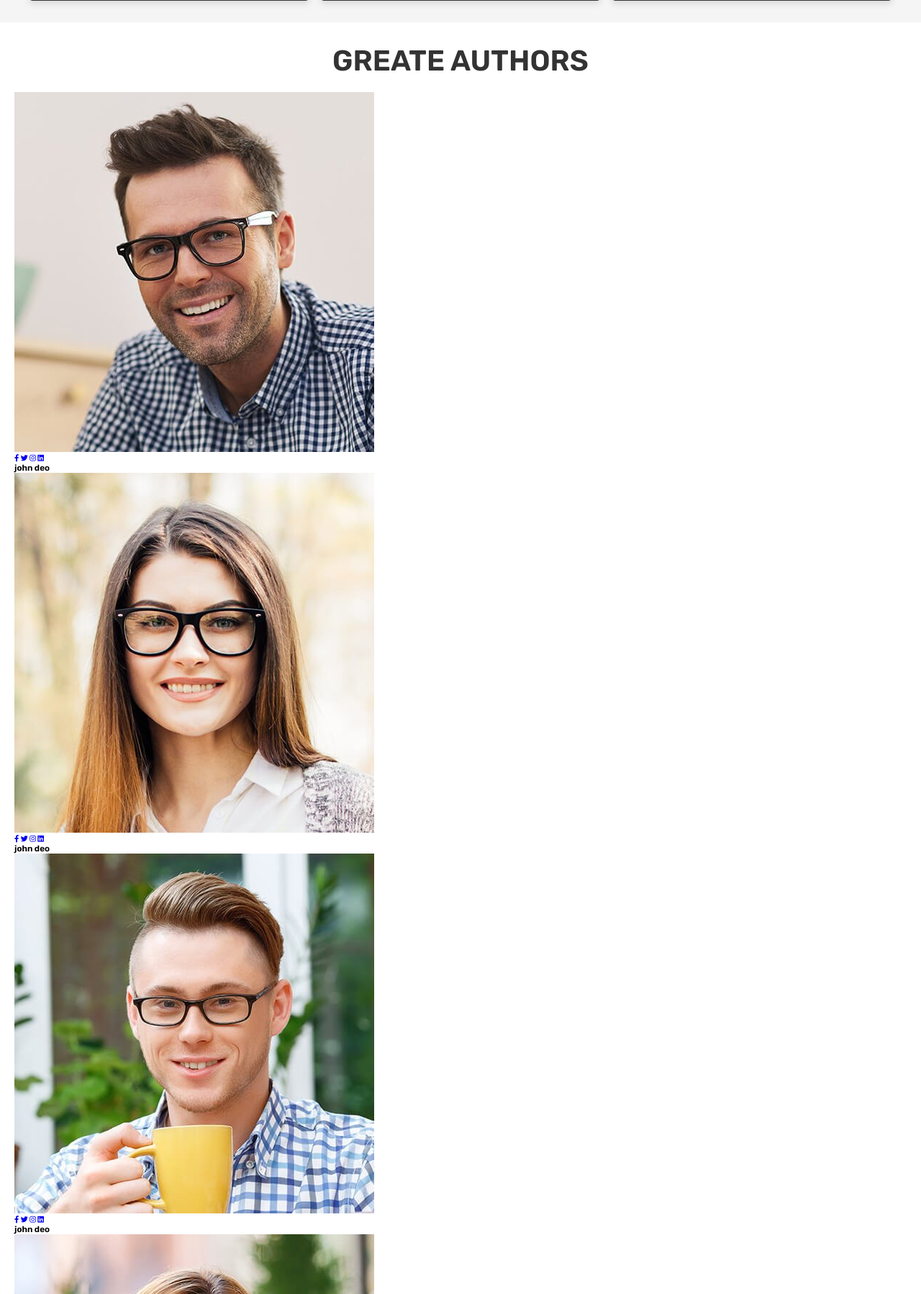
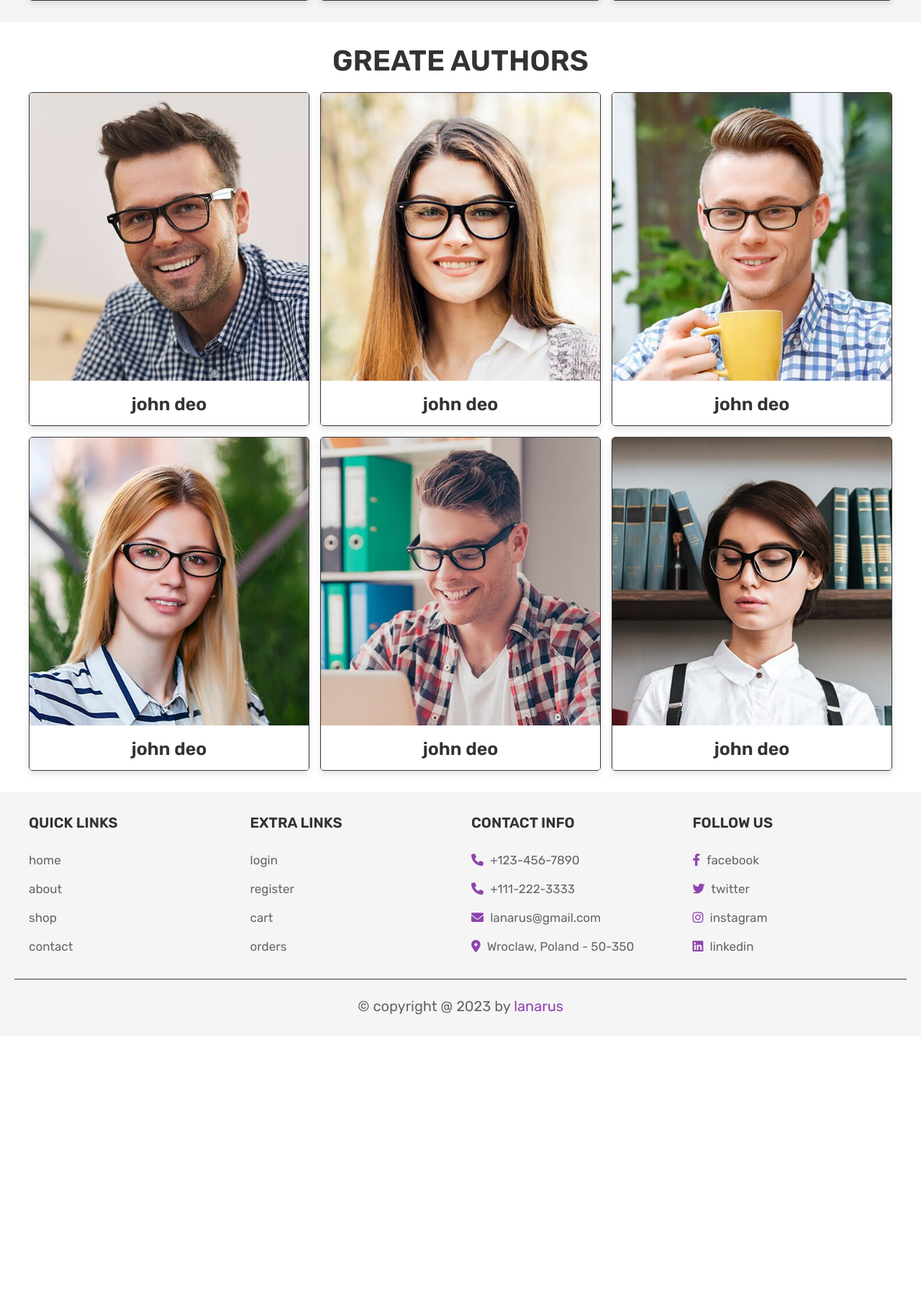
Before and after one commit to Lanarus/book-story, a PHP site: page /about.php in a window 1280 px wide. Shown: the part 1647-3445 px from the top of the page at 72% size. After the commit the page ends 3057 px from the top, so only its background shows below. Run offline with PHP 8.4, Linux system fonts and the light colour scheme; the visitor is signed in with stand-in values (Sample User, id 1); data that the repository does not hold is empty.

Commit message:
style authors

```diff
--- a/css/style1.css
+++ b/css/style1.css
@@ -500,6 +500,64 @@ section{
    margin-top: 1rem;
 }
 
+.authors .box-container{
+   max-width: 1200px;
+   margin:0 auto;
+   display: grid;
+   grid-template-columns: repeat(auto-fit, minmax(30rem, 1fr));
+   align-items: center;
+   gap:1.5rem;
+   justify-content: center;
+}
+
+.authors .box-container .box{
+   position: relative;
+   text-align: center;
+   border:var(--border);
+   box-shadow: var(--box-shadow);
+   overflow: hidden;
+   border-radius: .5rem;
+}
+
+.authors .box-container .box img{
+   width: 100%;
+   height: 40rem;
+   object-fit: cover;
+}
+
+.authors .box-container .box .share{
+   position: absolute;
+   top:0; left:-10rem;
+}
+
+.authors .box-container .box:hover .share{
+   left: 1rem;
+}
+
+.authors .box-container .box .share a{
+   height: 4.5rem;
+   width: 4.5rem;
+   line-height: 4.5rem;
+   font-size: 2rem;
+   background-color: var(--white);
+   border:var(--border);
+   display: block;
+   margin-top: 1rem;
+   color:var(--black);
+}
+
+.authors .box-container .box .share a:hover{
+   background-color: var(--black);
+   color:var(--white);
+}
+
+.authors .box-container .box h3{
+   font-size: 2.5rem;
+   color:var(--black);
+   padding:1.5rem;
+   background-color: var(--white);
+}
+
 
 
 
```
